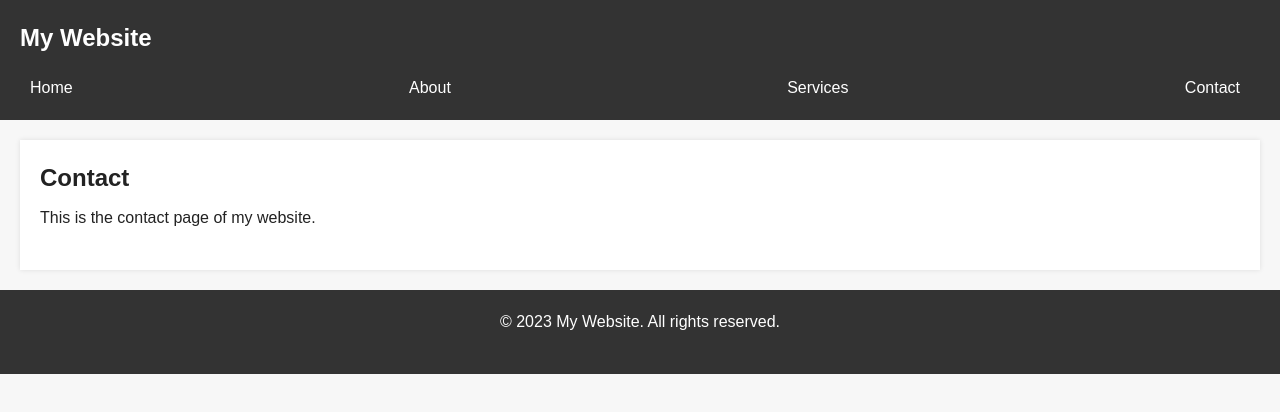
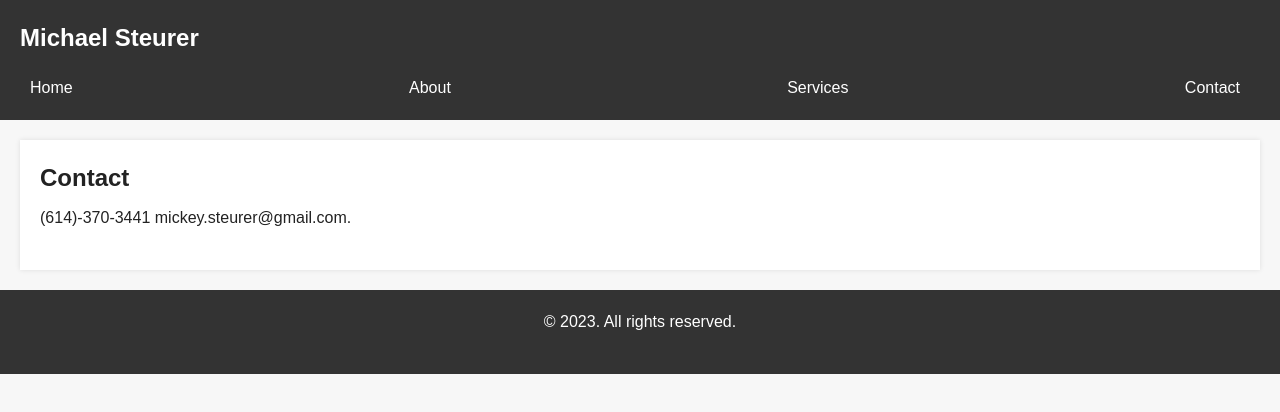
Before and after one commit to MickeySteurer/MickeySteurer, a plain HTML site: page contact.html in a window 1280 px wide. Drawn offline with Linux system fonts and the light colour scheme; a web font is replaced by a local one.

Commit message:
Update contact.html

```diff
--- a/contact.html
+++ b/contact.html
@@ -84,7 +84,7 @@
 <body>
   <header>
     <nav>
-      <h1>My Website</h1>
+      <h1>Michael Steurer</h1>
       <ul>
         <li><a href="index.html">Home</a></li>
         <li><a href="about.html">About</a></li>
@@ -96,11 +96,12 @@
 
   <main>
     <h2>Contact</h2>
-    <p>This is the contact page of my website.</p>
+    <p>(614)-370-3441
+mickey.steurer@gmail.com.</p>
   </main>
 
   <footer>
-    <p>&copy; 2023 My Website. All rights reserved.</p>
+    <p>&copy; 2023. All rights reserved.</p>
   </footer>
 </body>
 </html>
```
